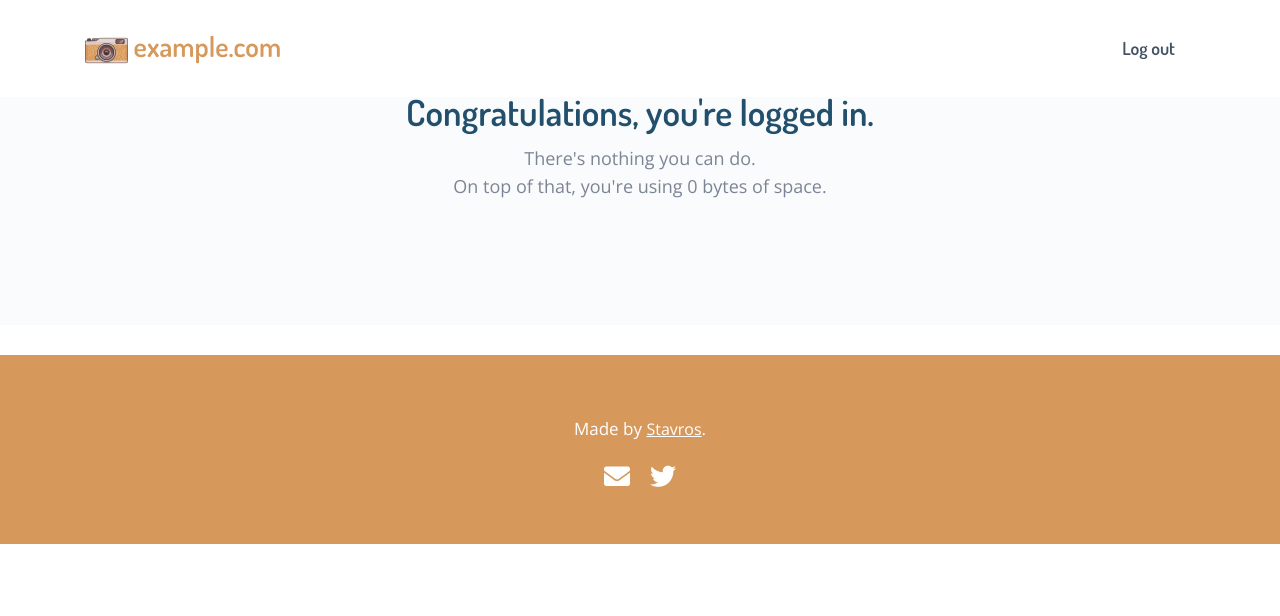
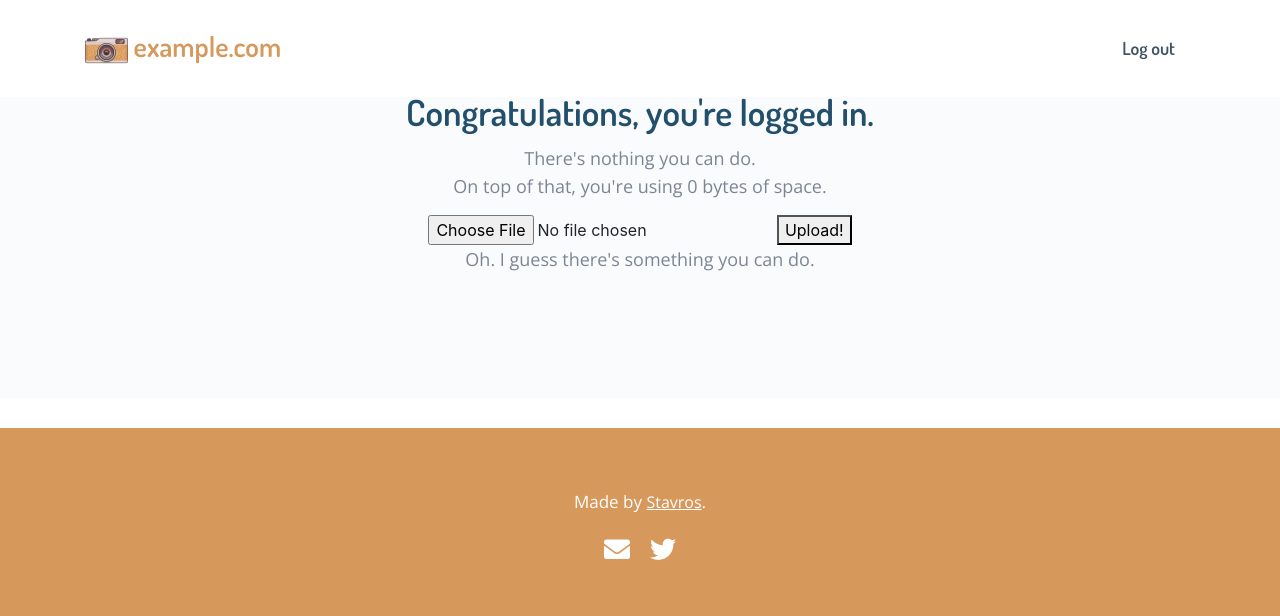
Before and after one commit to skorokithakis/imgz, a Django app: page / in a window 1280 px wide. Shown: the top 616 px of the page. Run offline with Django 3.2, Linux system fonts and the light colour scheme; the visitor is signed in with stand-in values (Sample User, id 1); data that the repository does not hold is empty; parts of the project's set-up code (start-up, migrations or seed data) failed here and were passed over; some libraries are stand-ins or nearby versions.

Commit message:
Add upload form

```diff
--- a/main/views.py
+++ b/main/views.py
@@ -5,7 +5,6 @@ from django.http import HttpResponse
 from django.shortcuts import get_object_or_404
 from django.shortcuts import redirect
 from django.shortcuts import render
-from django.views.decorators.http import require_POST
 
 from .models import Image
 
@@ -25,9 +24,11 @@ def image_show(request: HttpRequest, image_id: str) -> HttpResponse:
     return response
 
 
-@require_POST
 @login_required
 def image_upload(request: HttpRequest) -> HttpResponse:
+    if request.method != "POST":
+        return redirect("main:index")
+
     user = request.user
     if not user.can_upload:
         messages.error(request, "You cannot upload files.")
--- a/templates/home.html
+++ b/templates/home.html
@@ -23,6 +23,14 @@
                     of space.
                     </p>
 
+                    <form method="post" enctype="multipart/form-data" action="{% url "main:image-upload" %}">
+                        <input name="data" type="file" accept="image/*">
+                        <button type="submit">Upload!</button>
+                    </form>
+
+                    <p class="section-subtitle">
+                    Oh. I guess there's something you can do.
+                    </p>
                 </div>
                 <!--end col-md-12 -->
 
```
